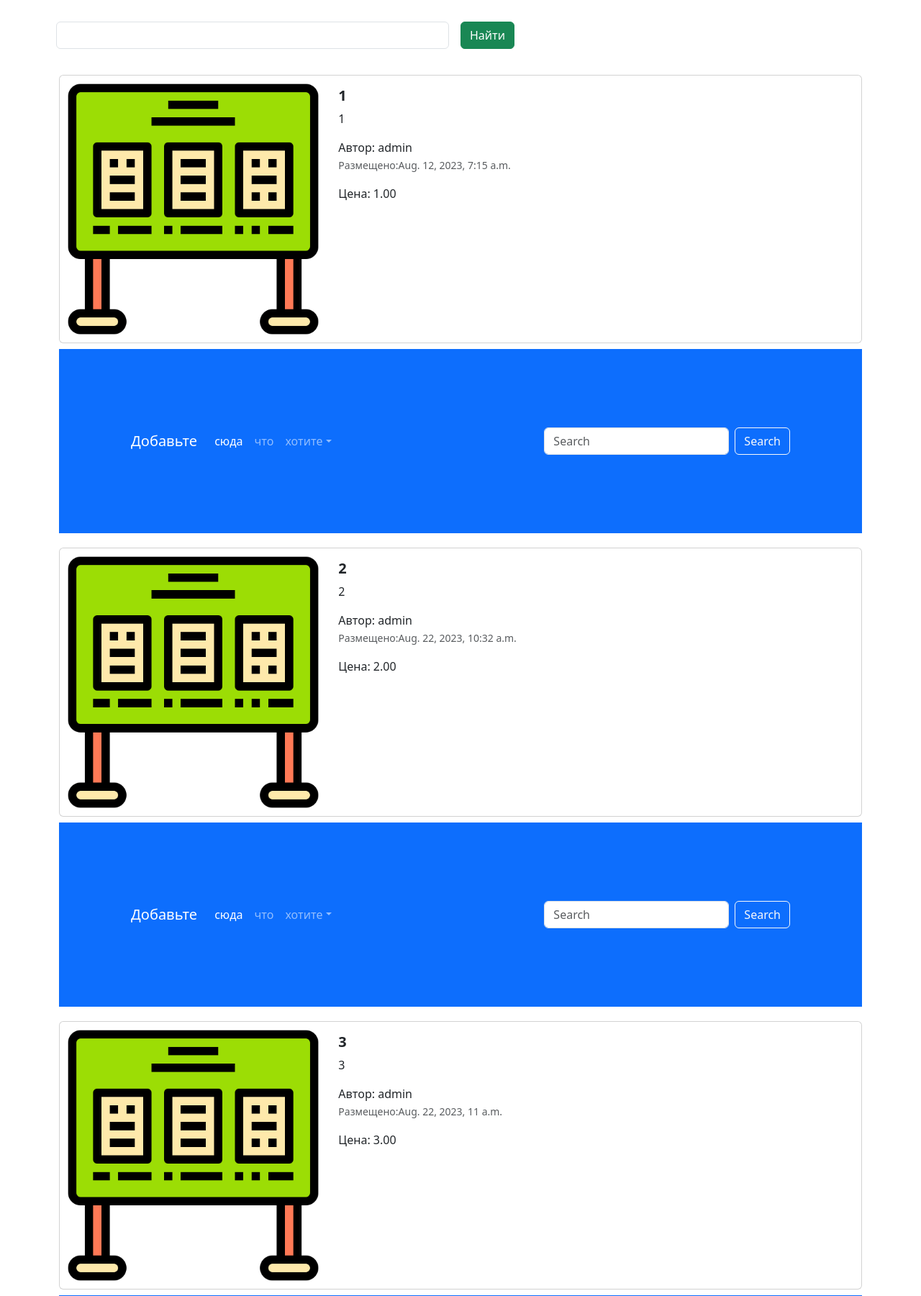
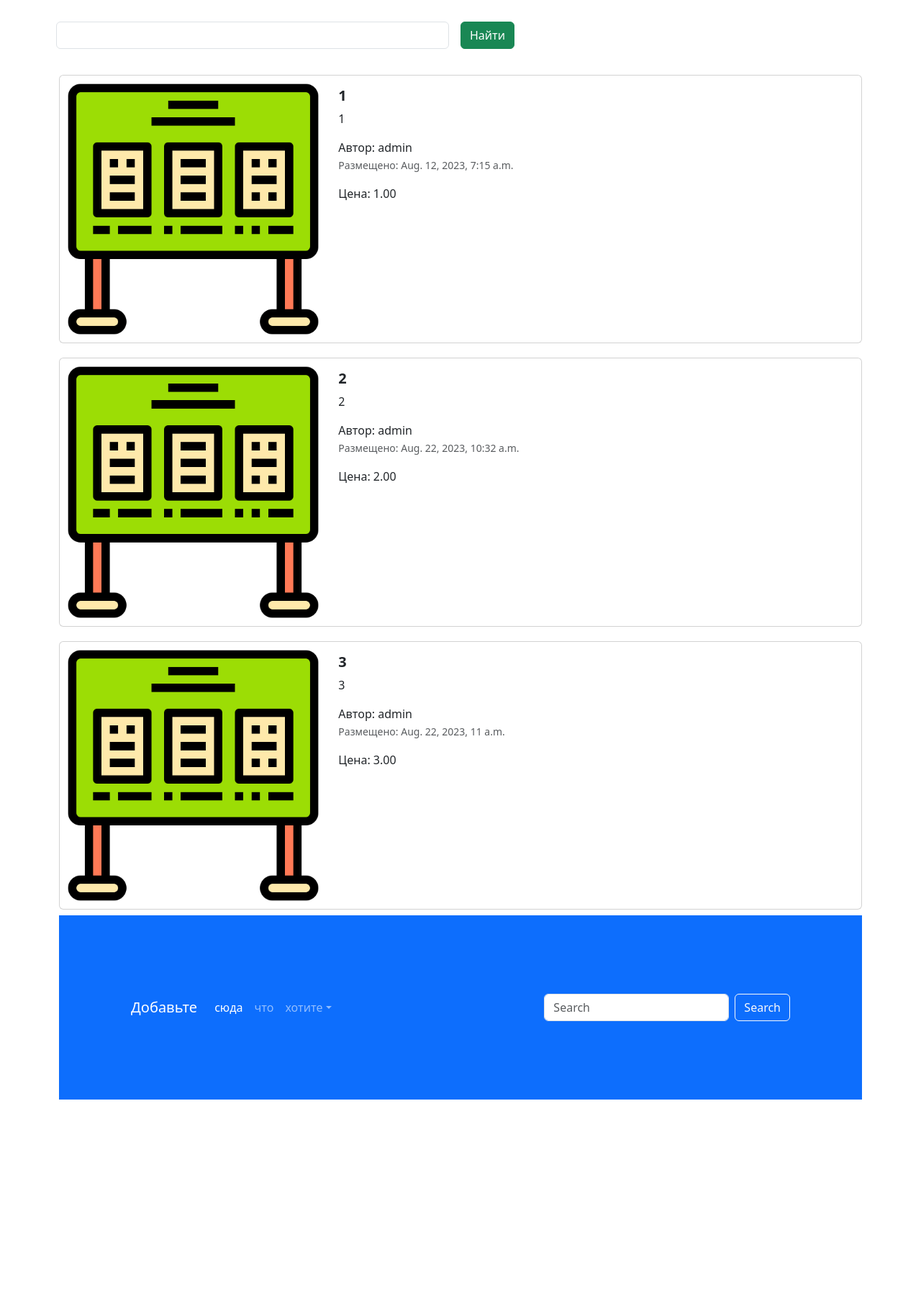
Before and after one commit to CakTus45/pythonProject22, a Django app: page / in a window 1280 px wide. Shown: the part 792-2593 px from the top of the page at 72% size. After the commit the page ends 2320 px from the top, so only its background shows below. Run offline with Django 4.2, Linux system fonts and the light colour scheme; data comes from the database, SQL or seed files in the repository; parts of the project's set-up code (start-up, migrations or seed data) failed here and were passed over; some libraries are stand-ins or nearby versions.

Commit message:
Панель администрирования, ошибка 3

```diff
--- a/advertisments/templates/index.html
+++ b/advertisments/templates/index.html
@@ -8,31 +8,31 @@
 {% block content %}
 <ul class="nav nav-pills sticky-top bg-white nav-fill">
   <li class="nav-item">
-    <a class="nav-link active" aria-current="page" href="index.html">
+    <a class="nav-link active" aria-current="page" href="{% url 'main-page' %}">
       <span style="font-weight: bold;">Главная</span>
     </a>
   </li>
   <li class="nav-item">
-    <a class="nav-link" href="{%url 'top_sellers'%}"><span style="font-weight: bold;">Топ продавцов</span>
+    <a class="nav-link" href="{% url 'top-sellers' %}"><span style="font-weight: bold;">Топ продавцов</span>
     </a>
   </li>
   <li class="nav-item">
-    <a class="nav-link" href="advertisement-post.html">
+    <a class="nav-link" href="{% url 'adv-post' %}">
       <span style="font-weight: bold;">Разместить объявление</span>
     </a>
   </li>
   <li class="nav-item">
-    <a class="nav-link" href="register.html">
+    <a class="nav-link" href="../app_auth/register.html">
       <span style="font-weight: bold;">Регистрация</span>
     </a>
   </li>
   <li class="nav-item">
-    <a class="nav-link" href="login.html">
+    <a class="nav-link" href="{% url 'login' %}">
       <span style="font-weight: bold;">Войти</span>
     </a>
   </li>
   <li class="nav-item">
-    <a class="nav-link" href="profile.html">
+    <a class="nav-link" href="{% url 'profile' %}">
       <span style="font-weight: bold;">Профиль</span>
     </a>
   </li>
@@ -42,6 +42,7 @@
     </a>
   </li>
 </ul>
+
 <div id="carouselExampleControls" class="carousel slide bg-primary" data-bs-ride="carousel">
   <div class="carousel-inner">
     <div class="carousel-item active">
@@ -93,34 +94,33 @@
       </div>
     </form>
   </div>
+  {% for adv in advertisements %}
   <div class="col">
-
-  {% for adv in advertisements %}
     <div class="card mb-2" style="max-width: 1200px; margin-top: 20px;">
       <div class="row g-0">
         <div class="col-md-4">
-          <a href="advertisement.html" class="nav-link">
-            <img src="{% static 'img/adv.png' %}" class="img-fluid rounded-start" alt="Card title">
+          <a href="advertisment.html" class="nav-link">
+            <img src="{% if adv.image %} {{ adv.image.url }} {% else %} {% static 'img/adv.png' %} {% endif %}" class="img-fluid rounded-start" alt="Card title">
           </a>
         </div>
         <div class="col-md-8">
           <div class="card-body">
             <h5 class="card-title">
-              <a href="advertisement.html" class="nav-link"><strong>{{adv.title}}</strong></a>
+              <a href="advertisment.html" class="nav-link"><strong>{{ adv.title }}</strong></a>
             </h5>
-            <a href="advertisement.html" class="nav-link">
+            <a href="advertisment.html" class="nav-link">
               <p class="card-text">
-                {{adv.description}}
+                {{ adv.description }}
               </p>
-              <span>Автор: {{adv.user}}</span>
-              <p class="card-text"><small class="text-muted">Размещено:{{adv.created_at}}</small></p>
-              <span>Цена: {{adv.price}}</span>
+              <span>Автор: {{ adv.user }}</span>
+              <p class="card-text"><small class="text-muted">Размещено: {{ adv.created_at }}</small></p>
+              <span>Цена: {{ adv.price }}</span>
             </a>
           </div>
         </div>
       </div>
     </div>
-
+    {% endfor %}
 <footer style="padding: 100px;" class="bg-primary">
   <nav class="navbar navbar-expand-sm navbar-dark">
     <a class="navbar-brand" href="#">Добавьте</a>
@@ -152,6 +152,4 @@
     </div>
   </nav>
 </footer>
-
-{% endfor %}
 {% endblock %}
```
